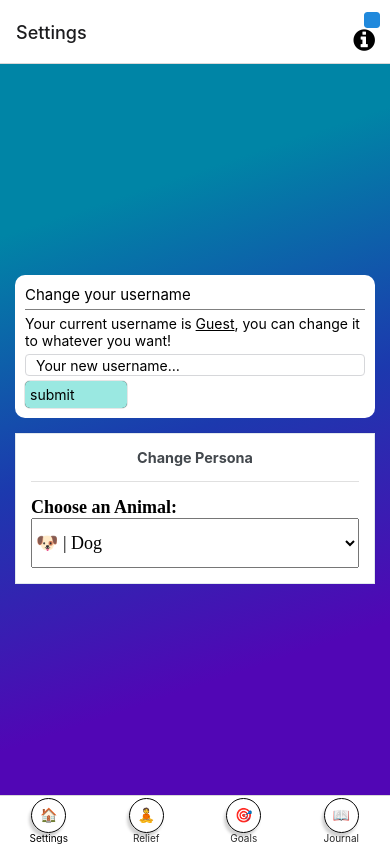
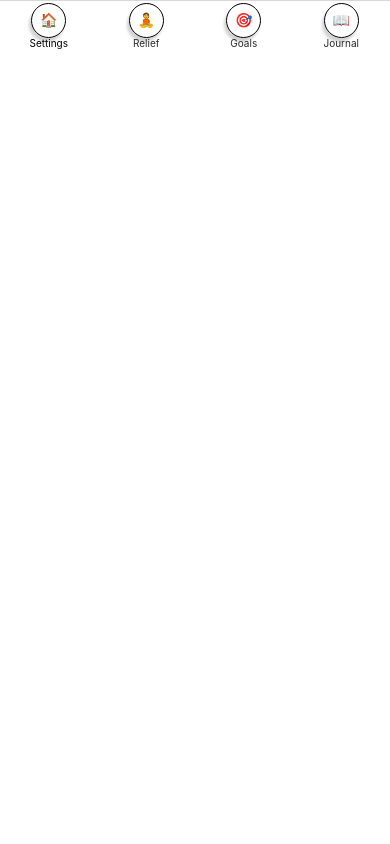
Before and after one commit to Relievely/frontend, a React Native app: screen / in a window 390 px wide. Built offline with nearby package versions, Linux system fonts and the light colour scheme; no server answers; a web font is replaced by a local one; what expo-linking would draw is missing.

Commit message:
Replaced SafeAreaProvider

```diff
--- a/App.tsx
+++ b/App.tsx
@@ -1,10 +1,10 @@
 import { StatusBar } from 'expo-status-bar';
-import { SafeAreaProvider } from 'react-native-safe-area-context';
 
 import useCachedResources from './hooks/useCachedResources';
 import useColorScheme from './hooks/useColorScheme';
 import Navigation from './navigation';
 import React from "react";
+import {View} from "react-native";
 
 export default function App() {
   const isLoadingComplete = useCachedResources();
@@ -14,10 +14,10 @@ export default function App() {
     return null;
   } else {
     return (
-      <SafeAreaProvider>
+      <View>
         <Navigation colorScheme={colorScheme} />
         <StatusBar />
-      </SafeAreaProvider>
+      </View>
     );
   }
 }
```
